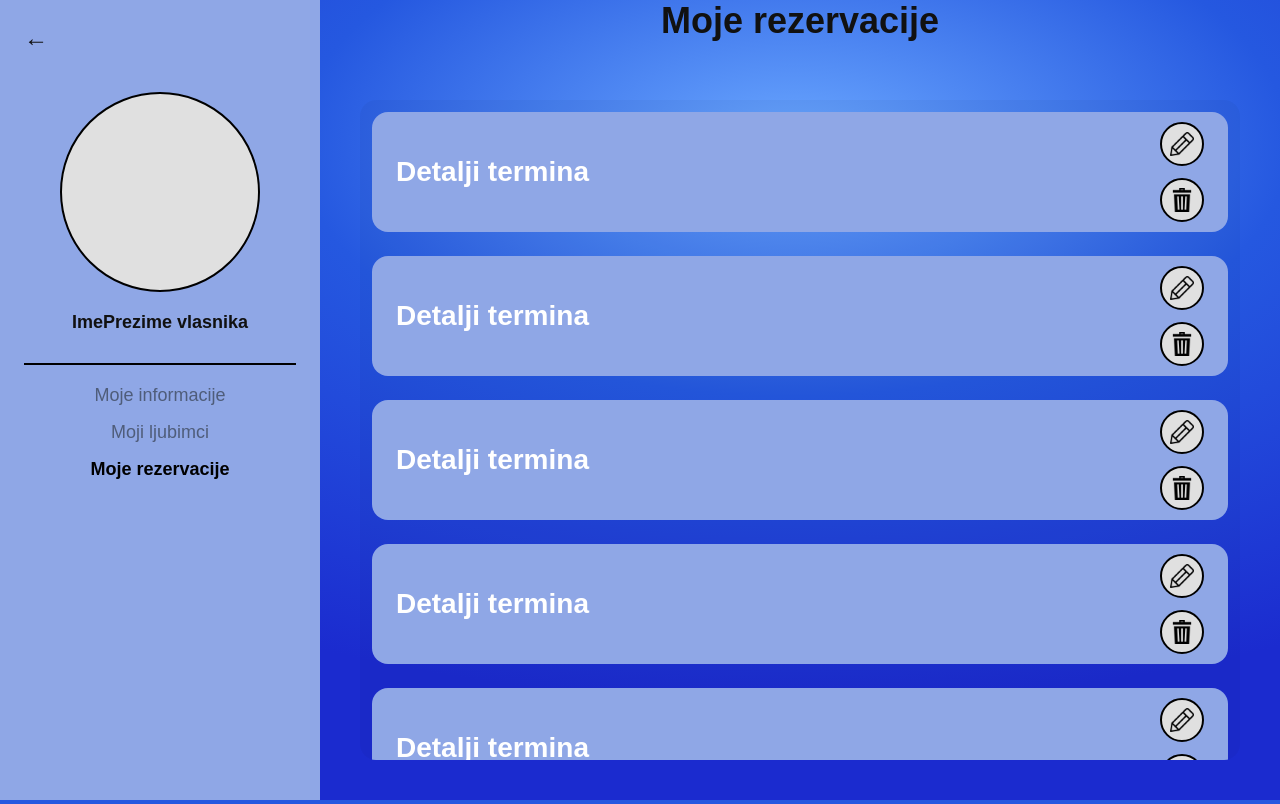
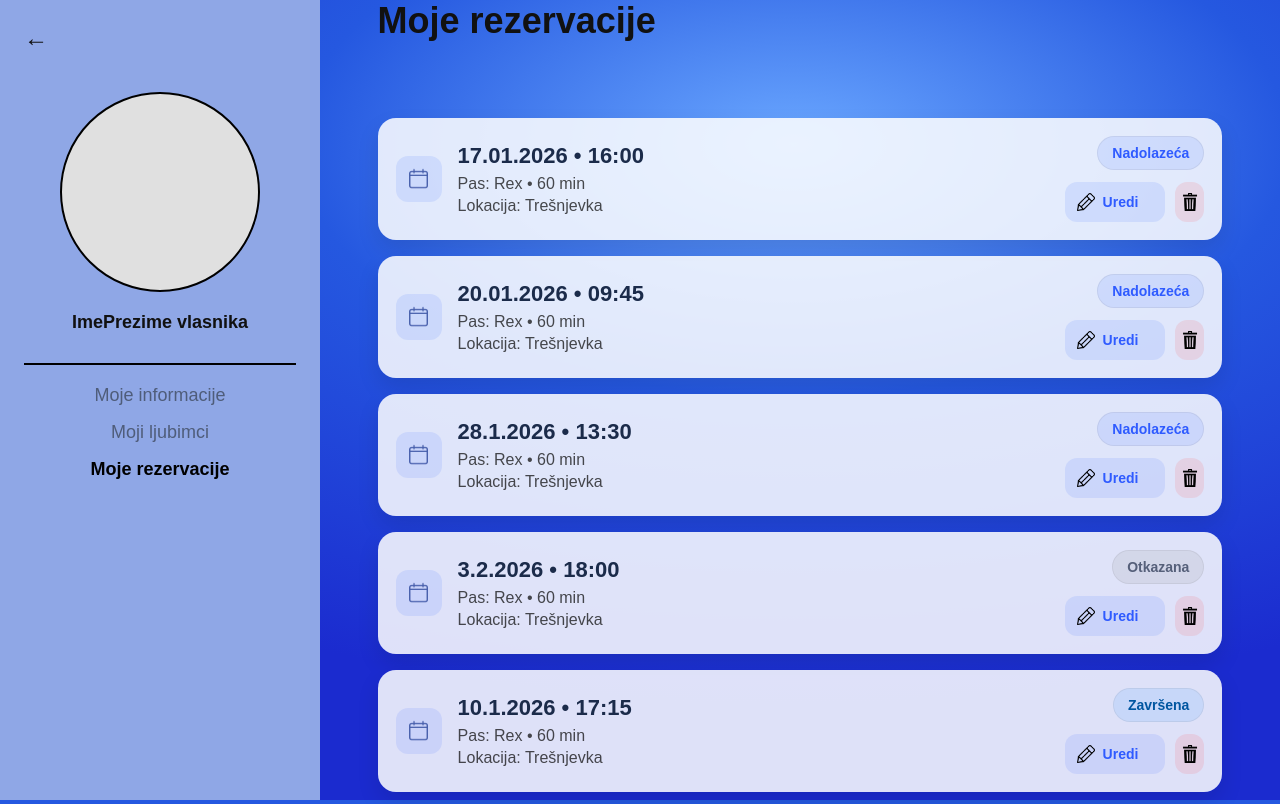
Before and after one commit to Nikolaaa777/Progi---13.4---PawPal, a React (Vite) app in the folder frontend/: page /profile/rezervacije in a window 1280 px wide. Built offline with nearby package versions, Linux system fonts and the light colour scheme; no server answers.

Commit message:
MojeRezervacije update

```diff
--- a/frontend/src/pages/profile/MojeRezervacije.jsx
+++ b/frontend/src/pages/profile/MojeRezervacije.jsx
@@ -1,101 +1,112 @@
 import "../../styles/all.css";
 
 export default function MojeRezervacije() {
+	//Kasnije uzet iz API-a
+	const rezervacije = [
+		{
+			id: 1,
+			date: "17.01.2026",
+			time: "16:00",
+			dog: "Rex",
+			duration: "60 min",
+			location: "Trešnjevka",
+			status: "nadolazeca",
+			canRate: false,
+		},
+		{
+			id: 2,
+			date: "20.01.2026",
+			time: "09:45",
+			dog: "Rex",
+			duration: "60 min",
+			location: "Trešnjevka",
+			status: "nadolazeca",
+			canRate: false,
+		},
+		{
+			id: 3,
+			date: "28.1.2026",
+			time: "13:30",
+			dog: "Rex",
+			duration: "60 min",
+			location: "Trešnjevka",
+			status: "nadolazeca",
+			canRate: true,
+		},
+		{
+			id: 4,
+			date: "3.2.2026",
+			time: "18:00",
+			dog: "Rex",
+			duration: "60 min",
+			location: "Trešnjevka",
+			status: "otkazana",
+			canRate: true,
+		},
+		{
+			id: 5,
+			date: "10.1.2026",
+			time: "17:15",
+			dog: "Rex",
+			duration: "60 min",
+			location: "Trešnjevka",
+			status: "zavrsena",
+			canRate: true,
+		},
+	];
+
+	const label = (status) => {
+		if (status === "nadolazeca") return "Nadolazeća";
+		if (status === "zavrsena") return "Završena";
+		if (status === "otkazana") return "Otkazana";
+		return status;
+	};
+
 	return (
-		<main className="content">
+		<main className="content reservations-page">
+			<div className="reservations-header">
+				<div className="reservations-title">
 					<h1 className="page-title">Moje rezervacije</h1>
+				</div>
+			</div>
 
-			<div className="appointments">
-				<div className="appointment-card">
-					<span>Detalji termina</span>
-					<div className="icons">
-						<button className="icon-btn">
+			<div className="reservations-list">
+				{rezervacije.map((r) => (
+					<div key={r.id} className="reservation-card">
+						<div className="reservation-left">
+							<div className="reservation-icon">
+								<img src="/calendar.png" alt="calendar" />
+							</div>
+
+							<div className="reservation-info">
+								<div className="reservation-datetime">
+									{r.date} • {r.time}
+								</div>
+								<div className="reservation-meta">
+									Pas: {r.dog} • {r.duration}
+								</div>
+								<div className="reservation-meta">Lokacija: {r.location}</div>
+							</div>
+						</div>
+
+						<div className="reservation-right">
+							<span className={`status-badge ${r.status}`}>
+								{label(r.status)}
+							</span>
+
+							<div className="reservation-actions">
+								<button className="edit-pill">
 									<img src="/edit.png" alt="edit" />
+									Uredi
 								</button>
-						<button className="icon-btn">
+
+								<button className="trash-pill">
 									<img src="/bin.png" alt="trash" />
 								</button>
 							</div>
 						</div>
-
-				<div className="appointment-card">
-					<span>Detalji termina</span>
-					<div className="icons">
-						<button className="icon-btn">
-							<img src="/edit.png" alt="edit" />
-						</button>
-						<button className="icon-btn">
-							<img src="/bin.png" alt="trash" />
-						</button>
 					</div>
-				</div>
-
-				<div className="appointment-card">
-					<span>Detalji termina</span>
-					<div className="icons">
-						<button className="icon-btn">
-							<img src="/edit.png" alt="edit" />
-						</button>
-						<button className="icon-btn">
-							<img src="/bin.png" alt="trash" />
-						</button>
-					</div>
-				</div>
-
-				<div className="appointment-card">
-					<span>Detalji termina</span>
-					<div className="icons">
-						<button className="icon-btn">
-							<img src="/edit.png" alt="edit" />
-						</button>
-						<button className="icon-btn">
-							<img src="/bin.png" alt="trash" />
-						</button>
-					</div>
-				</div>
-
-				<div className="appointment-card">
-					<span>Detalji termina</span>
-					<div className="icons">
-						<button className="icon-btn">
-							<img src="/edit.png" alt="edit" />
-						</button>
-						<button className="icon-btn">
-							<img src="/bin.png" alt="trash" />
-						</button>
-					</div>
-				</div>
-
-				<div className="appointment-card">
-					<span>Detalji termina</span>
-					<div className="icons">
-						<button className="icon-btn">
-							<img src="/edit.png" alt="edit" />
-						</button>
-						<button className="icon-btn">
-							<img src="/bin.png" alt="trash" />
-						</button>
-					</div>
-				</div>
-
-				<div className="appointment-card">
-					<span>Detalji termina</span>
-					<div className="icons">
-						<button className="icon-btn">
-							<img src="/edit.png" alt="edit" />
-						</button>
-						<button className="icon-btn">
-							<img src="/bin.png" alt="trash" />
-						</button>
-					</div>
-				</div>
-
-				<div className="appointment-card-finished">
-					<span>Detalji termina</span>
-					<div className="icons">
-						<button className="grade-btn">Ocijeni šetača</button>
-					</div>
-				</div>
+				))}
 			</div>
 		</main>
 	);
```
Also changed, not shown: frontend/public/calendar.png (added), frontend/src/styles/all.css. Lines whose indentation alone changed are shown as unchanged.
